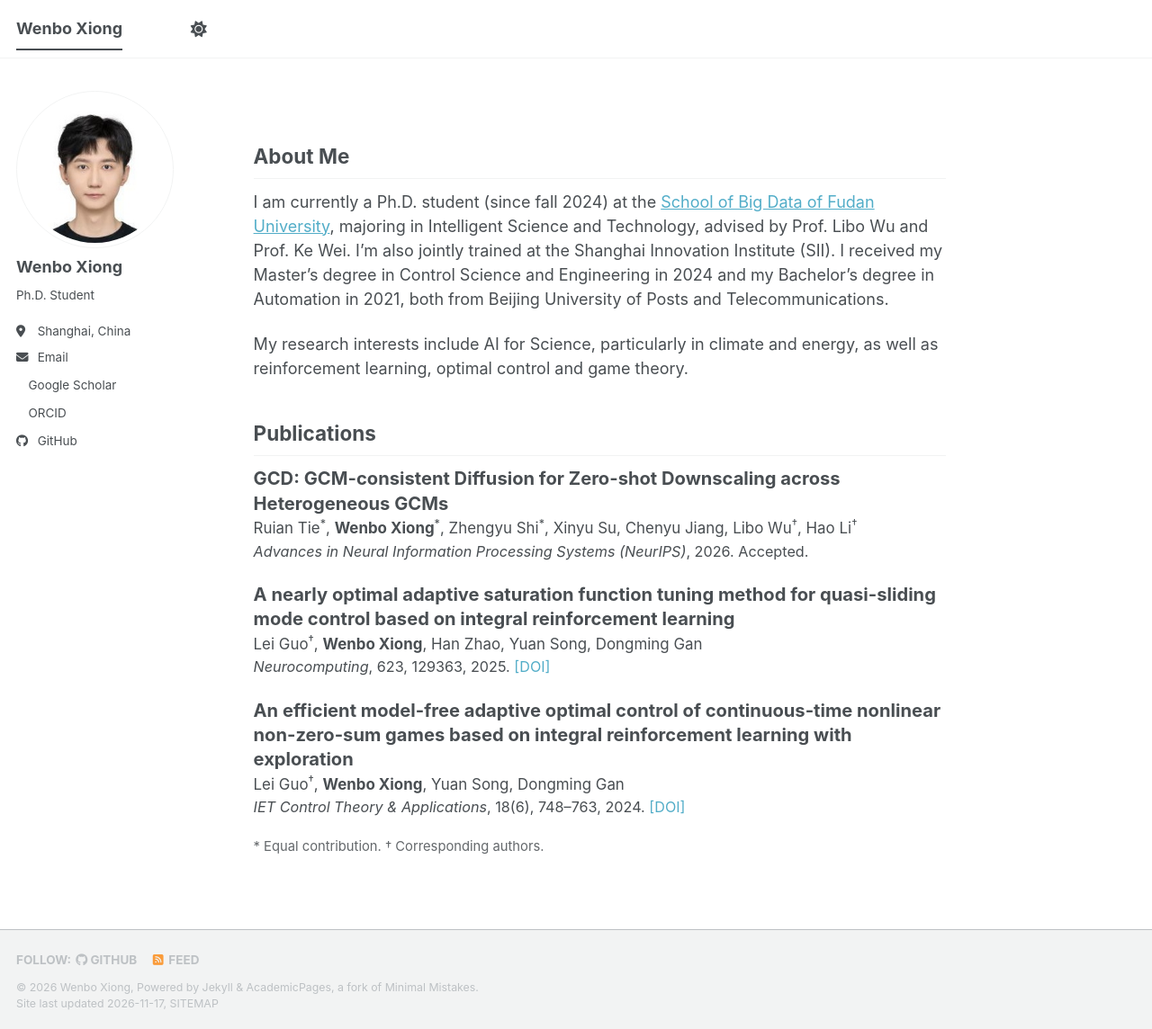
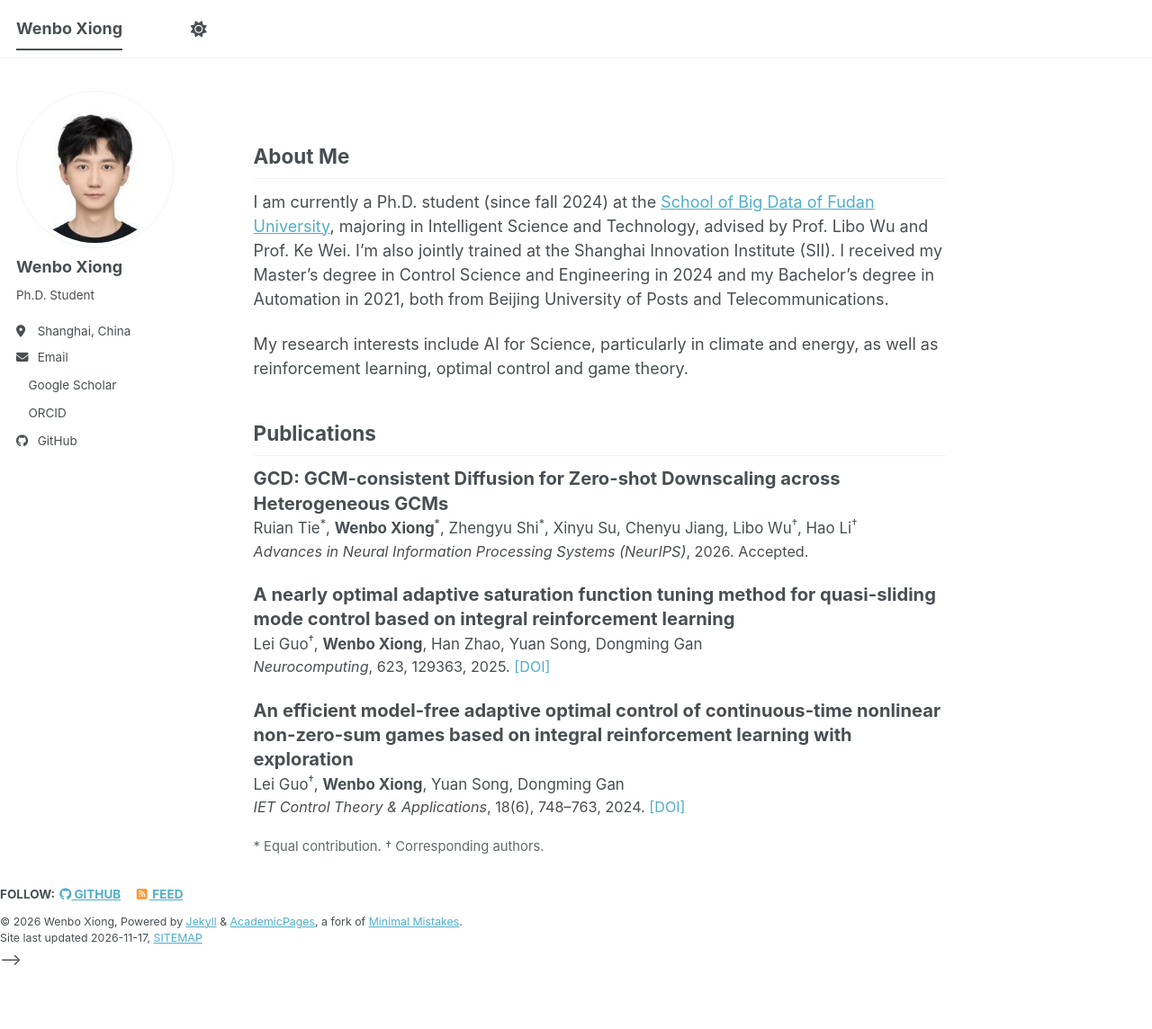
Before and after one commit to shawnvonbohr/shawnvonbohr.github.io, a Jekyll site: the page built from _pages/about.md, in a window 1280 px wide and 1144 px high. Shown: the whole window at 90% size. Built offline with Jekyll 4.4.1, drawn with Linux system fonts in a browser that asks for light colours; a script bundle is joined from its source files by our own code; a style sheet for code colours, icons or effects is not loaded.

Commit message:
Remove website footer

```diff
--- a/_layouts/default.html
+++ b/_layouts/default.html
@@ -18,12 +18,13 @@ layout: compress
 
     {{ content }}
 
-    <div class="page__footer">
+    <!-- <div class="page__footer">
       <footer>
         {% include footer/custom.html %}
         {% include footer.html %}
       </footer>
-    </div>
+    </div> -->
+    {% include footer/custom.html %}
 
     {% include scripts.html %}
 
```
